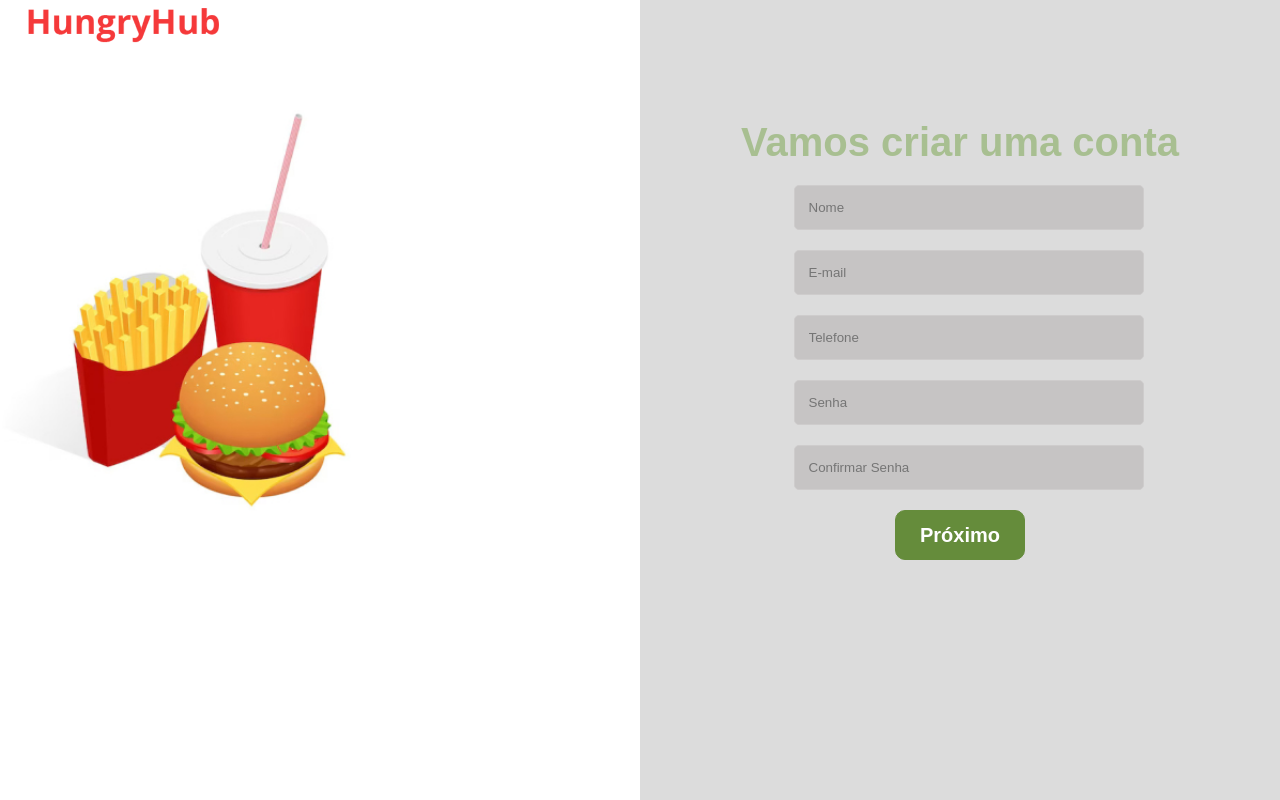
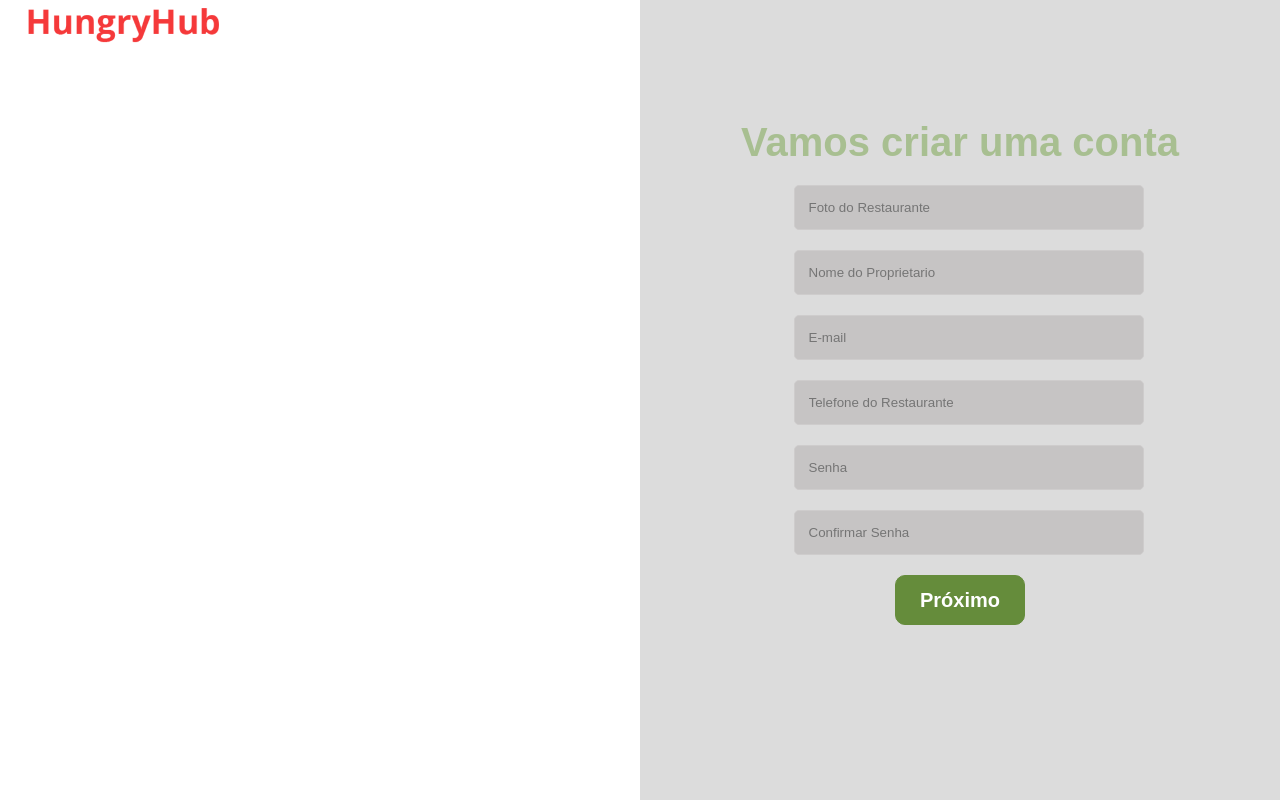
Before and after one commit to MarcoantonioCaldeira/Hungry-Hub-App-New, a React (Vite) app: page /cadastrorestaurante in a window 1280 px wide. Shown: the top 800 px of the page. Built offline with nearby package versions, Linux system fonts and the light colour scheme.

Commit message:
re-registering a restaurant

```diff
--- a/src/components/CostumerRegistration/FormRegistrationClient.tsx
+++ b/src/components/CostumerRegistration/FormRegistrationClient.tsx
@@ -1,12 +1,12 @@
 import React, { useState } from "react";
 import axios from "axios";
 import Footer from "../Footer/Footer";
-import "./style/style.scss"
+import "./style/style.scss";
 import { InputRegister } from "../../design-systems/Inputs";
 import { FontLogin } from "../../design-systems/Fonts";
 import  LogoImg  from "../../assets/img/Logo.png";
 import { Logo } from "../../design-systems/Images";
-import ImgFundo from '../../assets/img/img_background.jpg'
+import ImgFundo from '../../assets/img/img_background.jpg';
 import { ButtonLogin } from "../../design-systems/Buttons";
 axios.defaults.withCredentials = true;
 
--- a/src/components/RestaurantRegistration/FormRegistrationRestaurent.tsx
+++ b/src/components/RestaurantRegistration/FormRegistrationRestaurent.tsx
@@ -1,12 +1,12 @@
 import React, { useState } from "react";
 import axios from "axios";
 import Footer from "../Footer/Footer";
-import "./style/style.scss"
+import "./style/style.scss";
 import { InputRegister } from "../../design-systems/Inputs";
 import { FontLogin } from "../../design-systems/Fonts";
 import  LogoImg  from "../../assets/img/Logo.png";
 import { Logo } from "../../design-systems/Images";
-import ImgFundo from '../../assets/img/img_background.jpg'
+// import ImgFundo from '../../assets/img/img_background.jpg';
 import { ButtonLogin } from "../../design-systems/Buttons";
 axios.defaults.withCredentials = true;
 
@@ -17,42 +17,36 @@ const steps = [
   },
   {
     id: "FORM_TWO",
-    title: "Endereço de entrega"
-  },
-  {
-    id: "FORM_THREE",
-    title: "Dados de pagamento"
+    title: "Endereço"
   }
 ];
 
 export default function FormRegistrationRestaurent() {
   const [currentStep, setCurrentStep] = useState(0);
   const [loading, setLoading] = useState(false);
-  const [formValues, setFormValues] = useState({
-    email: "",
-    nome: "",
-    telefone: "",
+  const [formValues, setFormValues] = useState(
+    {
+        nome_proprietario: "",
+        cnpj_cpf: "",
+        telefone_Restaurante: "",
+        email:"",
         senha: "",
         confirmarSenha: "",
-    endereco: {
-      cep: "",
-      uf: "",
-      cidade: "",
-      bairro: "",
+        foto_Restaurante:"",
+        especialidade: "",
+        nome_restaurante: "",
+        descricao: "",
+        endereco:{
+          cep:"",
+          uf:"",
+          cidade:"",
+          bairro:"",
           rua: "",
           numero_end: "",
           complemento: ""
-    },
-    formaPagamento: {
-      tipoPagamento: "",
-      num_cartao: "",
-      nomeImpresso: "",
-      validadeCartao: "",
-      cvvCartao: "",
-      nome_Apelido: "",
-      cpf_cnpj: ""
         }
-  });
+      }
+  );
 
   function handleNext() {
     setCurrentStep((prevState) => prevState + 1);
@@ -79,21 +73,8 @@ export default function FormRegistrationRestaurent() {
     }));
   }
 
-  function handlePaymentInputChange(event:any) {
-    const { name, value } = event.target;
-
-    setFormValues((prevState) => ({
-      ...prevState,
-      formaPagamento: {
-        ...prevState.formaPagamento,
-        [name]: value
-      }
-    }));
-  }
-
   async function handleSubmit(e:any) {
     e.preventDefault();
-    //axios.defaults.withCredentials = true;
 
     try {
       const API_URL = 'http://localhost:5050';
@@ -107,28 +88,24 @@ export default function FormRegistrationRestaurent() {
       setLoading(false);
       setCurrentStep(0);
       setFormValues({
-        email: "",
-        nome: "",
-        telefone: "",
+        nome_proprietario: "",
+        cnpj_cpf: "",
+        telefone_Restaurante: "",
+        email:"",
         senha: "",
         confirmarSenha: "",
-        endereco: {
-          cep: "",
-          uf: "",
-          cidade: "",
-          bairro: "",
+        foto_Restaurante:"",
+        especialidade: "",
+        nome_restaurante: "",
+        descricao: "",
+        endereco:{
+          cep:"",
+          uf:"",
+          cidade:"",
+          bairro:"",
           rua: "",
           numero_end: "",
           complemento: ""
-        },
-        formaPagamento: {
-          tipoPagamento: "",
-          num_cartao: "",
-          nomeImpresso: "",
-          validadeCartao: "",
-          cvvCartao: "",
-          nome_Apelido: "",
-          cpf_cnpj: ""
         }
       });
     } catch (error) {
@@ -146,7 +123,7 @@ export default function FormRegistrationRestaurent() {
                 <img src={LogoImg} className='LogoImg'/>
             </Logo>
 
-            <img  src={ImgFundo} className='Ilustration'/>
+            {/* <img  src={ImgFundo} className='Ilustration'/> */}
 
             <form className='FormRegistration' onSubmit={handleSubmit}>
 
@@ -162,11 +139,20 @@ export default function FormRegistrationRestaurent() {
                       <div className="field">
                           <InputRegister
                               type="text"
+                              placeholder="Foto do Restaurante"
+                              name="foto_Restaurante"
+                              onChange={handleInputChange}
+                              value={formValues.foto_Restaurante}
+                          />
+                        </div>
+                        <div className="field">
+                          <InputRegister
+                              type="text"
 
-                            placeholder="Nome"
-                            name="nome"
+                              placeholder="Nome do Proprietario"
+                              name="nome_proprietario"
                               onChange={handleInputChange}
-                            value={formValues.nome}
+                              value={formValues.nome_proprietario}
                           />
                         </div>
                         <div className="field">
@@ -181,10 +167,10 @@ export default function FormRegistrationRestaurent() {
                         <div className="field">
                         <InputRegister
                             type="text"
-                            placeholder="Telefone"
-                            name="telefone"
+                            placeholder="Telefone do Restaurante"
+                            name="telefone_Restaurante"
                             onChange={handleInputChange}
-                            value={formValues.telefone}
+                            value={formValues.telefone_Restaurante}
                         />
                         </div>
                         <div className="field">
@@ -276,84 +262,7 @@ export default function FormRegistrationRestaurent() {
                     </>
                     )}
 
-                    {currentStep === 2 && (
-                    <>
-                        <div className='LabelArea'>
-                            <input
-                                type="radio"
-                                placeholder="Tipo de Pagamento"
-                                name="tipoPagamento"
-                                onChange={handlePaymentInputChange}
-                                value={formValues.formaPagamento.tipoPagamento = "1"}
-                            />
-                            <label>Debito</label>
 
-                            <input
-                                type="radio"
-                                placeholder="Tipo de Pagamento"
-                                name="tipoPagamento"
-                                onChange={handlePaymentInputChange}
-                                value={formValues.formaPagamento.tipoPagamento = "2"}
-                            />
-                            <label>Credito</label>
-                        </div>
-
-                        <div className="field">
-                        <InputRegister
-                            type="text"
-                            placeholder="Número do Cartão"
-                            name="num_cartao"
-                            onChange={handlePaymentInputChange}
-                            value={formValues.formaPagamento.num_cartao}
-                        />
-                        </div>
-                        <div className="field">
-                        <InputRegister
-                            type="text"
-                            placeholder="Nome Impresso"
-                            name="nomeImpresso"
-                            onChange={handlePaymentInputChange}
-                            value={formValues.formaPagamento.nomeImpresso}
-                        />
-                        </div>
-                        <div className="field">
-                        <InputRegister
-                            type="text"
-                            placeholder="Validade do Cartão"
-                            name="validadeCartao"
-                            onChange={handlePaymentInputChange}
-                            value={formValues.formaPagamento.validadeCartao}
-                        />
-                        </div>
-                        <div className="field">
-                        <InputRegister
-                            type="text"
-                            placeholder="CVV do Cartão"
-                            name="cvvCartao"
-                            onChange={handlePaymentInputChange}
-                            value={formValues.formaPagamento.cvvCartao}
-                        />
-                        </div>
-                        <div className="field">
-                        <InputRegister
-                            type="text"
-                            placeholder="Nome ou Apelido do Cartão"
-                            name="nome_Apelido"
-                            onChange={handlePaymentInputChange}
-                            value={formValues.formaPagamento.nome_Apelido}
-                        />
-                        </div>
-                        <div className="field">
-                        <InputRegister
-                            type="text"
-                            placeholder="CPF ou CNPJ"
-                            name="cpf_cnpj"
-                            onChange={handlePaymentInputChange}
-                            value={formValues.formaPagamento.cpf_cnpj}
-                        />
-                        </div>
-                    </>
-                    )}
                 </div>
 
                 {currentStep < steps.length - 1 && (
```
Lines whose indentation alone changed are shown as unchanged.
